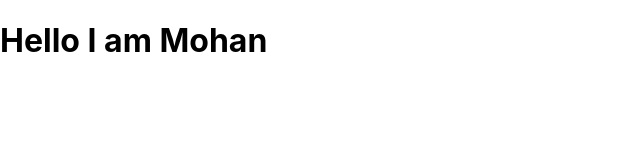
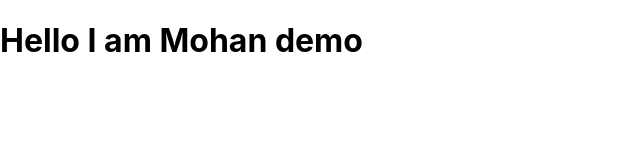
Before and after one commit to dev-mohanraj/jenkins, a React (Create React App) app: page / in a window 1280 px wide. Shown: the top 160 px of the page, without its empty margins (0-640 px from the left). Built offline with nearby package versions, Linux system fonts and the light colour scheme.

Commit message:
Update App.js

```diff
--- a/src/App.js
+++ b/src/App.js
@@ -1,7 +1,7 @@
 function App() {
   return (
     <div className="App">
-      <h1>Hello I am Mohan</h1>
+      <h1>Hello I am Mohan demo</h1>
     </div>
   );
 }
```
